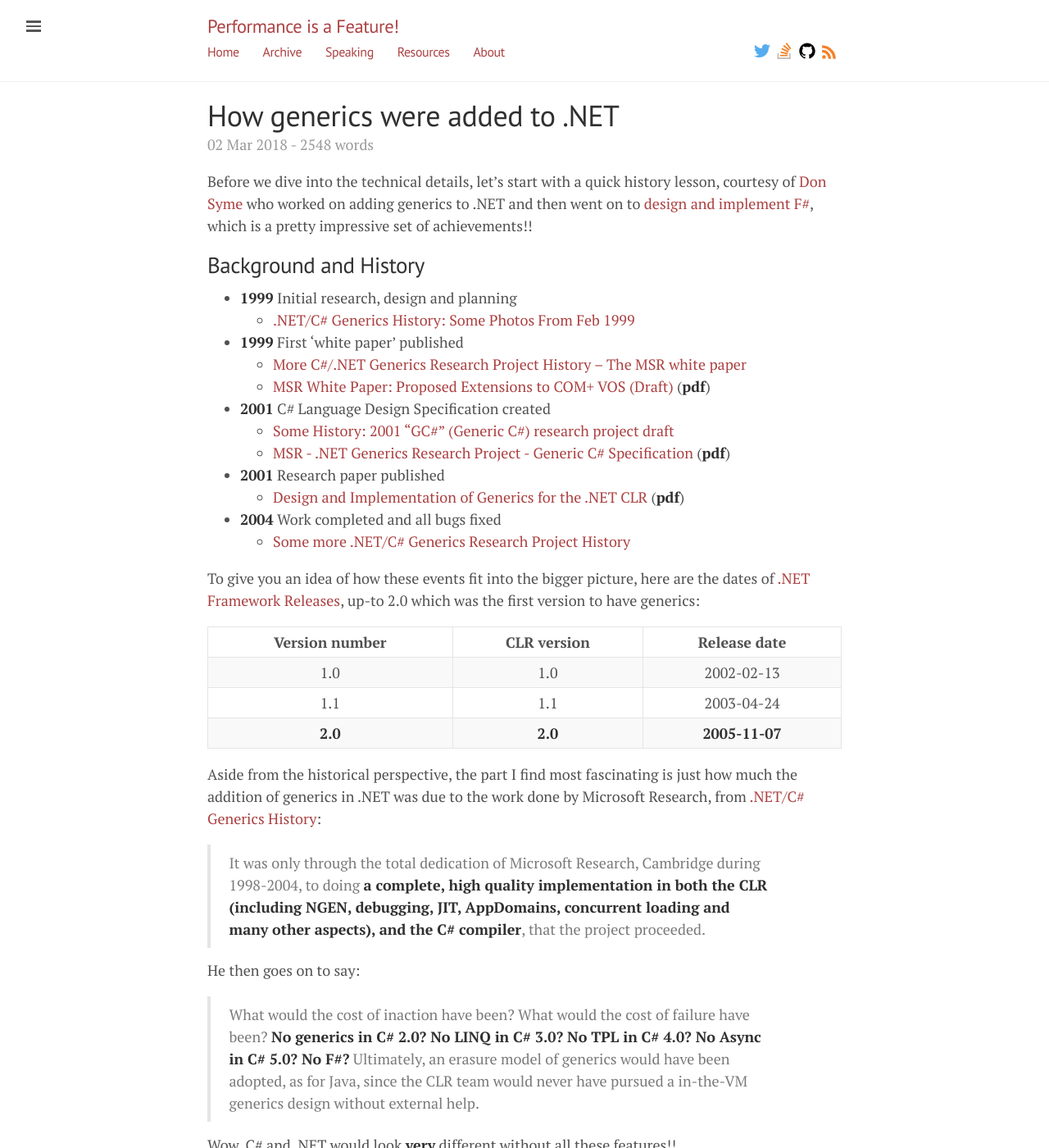
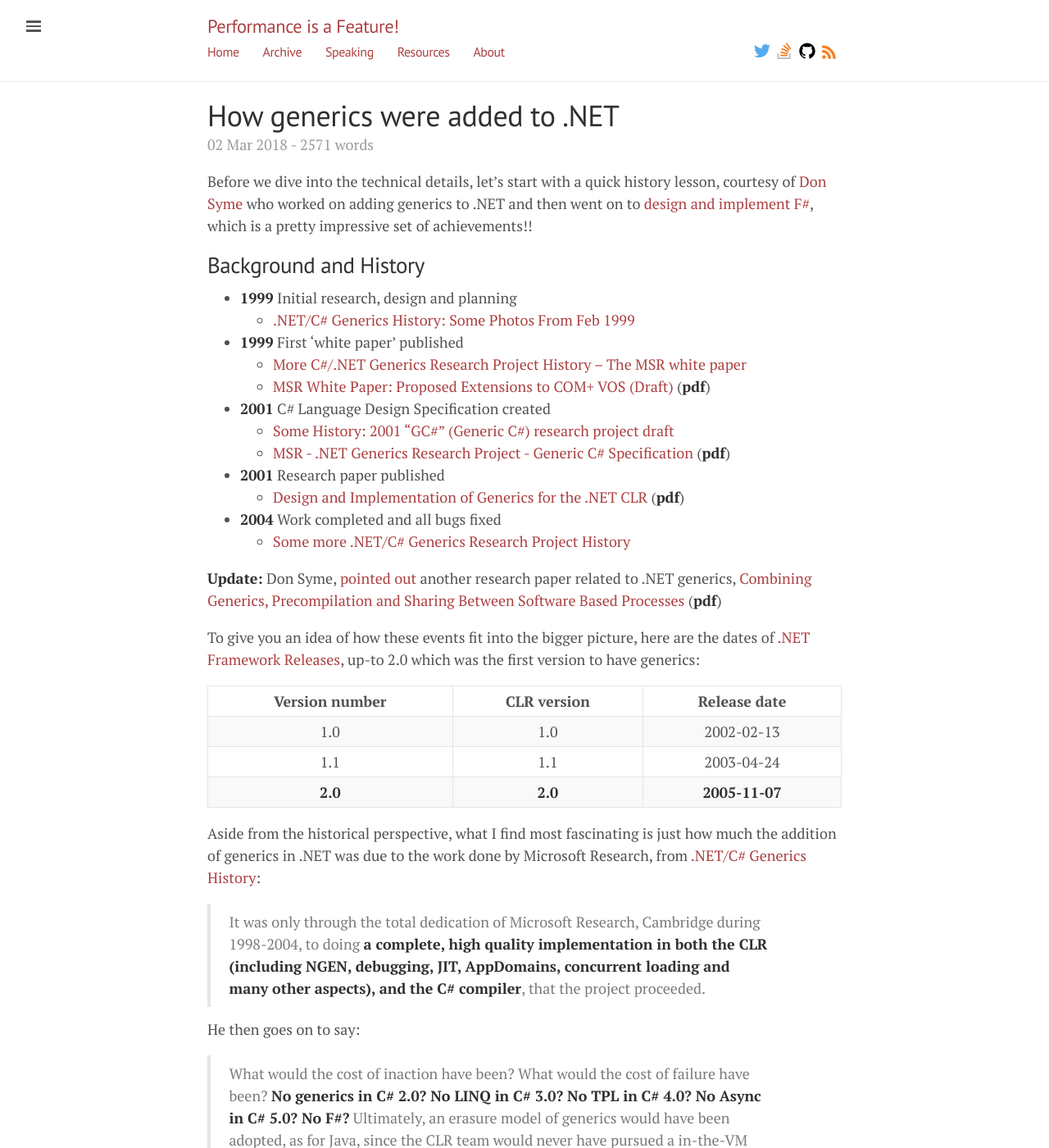
Before and after one commit to mattwarren/mattwarren.github.io, a Jekyll site: the page built from _posts/2018-03-02-How-generics-were-added-to-.NET.md, in a window 1280 px wide and 1400 px high. Shown: the whole window at 82% size. Built offline with Jekyll 4.4.1, drawn with Linux system fonts in a browser that asks for light colours; nearby versions of some CDN libraries; comment, search, counter and statistics services are not loaded.

Commit message:
Added extra research paper

```diff
--- a/_posts/2018-03-02-How-generics-were-added-to-.NET.md
+++ b/_posts/2018-03-02-How-generics-were-added-to-.NET.md
@@ -22,6 +22,8 @@
 - **2004** Work completed and all bugs fixed
   - [Some more .NET/C# Generics Research Project History](https://blogs.msdn.microsoft.com/dsyme/2012/06/26/some-more-netc-generics-research-project-history/)
 
+**Update:** Don Syme, [pointed out](https://twitter.com/dsyme/status/969928172597858305) another research paper related to .NET generics, [Combining Generics, Precompilation and Sharing Between Software Based Processes](https://www.microsoft.com/en-us/research/wp-content/uploads/2016/02/space2004generics.pdf) (**pdf**)
+
 To give you an idea of how these events fit into the bigger picture, here are the dates of [.NET Framework Releases](https://en.wikipedia.org/wiki/.NET_Framework), up-to 2.0 which was the first version to have generics:
 
 | Version number | CLR version | Release date |
@@ -30,7 +32,7 @@
 | 1.1 |	1.1 |	2003-04-24 |
 | **2.0** | **2.0** | **2005-11-07** |
 
-Aside from the historical perspective, the part I find most fascinating is just how much the addition of generics in .NET was due to the work done by Microsoft Research, from [.NET/C# Generics History](https://blogs.msdn.microsoft.com/dsyme/2011/03/15/netc-generics-history-some-photos-from-feb-1999/):
+Aside from the historical perspective, what I find most fascinating is just how much the addition of generics in .NET was due to the work done by Microsoft Research, from [.NET/C# Generics History](https://blogs.msdn.microsoft.com/dsyme/2011/03/15/netc-generics-history-some-photos-from-feb-1999/):
 
 > It was only through the total dedication of Microsoft Research, Cambridge during 1998-2004, to doing **a complete, high quality implementation in both the CLR (including NGEN, debugging, JIT, AppDomains, concurrent loading and many other aspects), and the C# compiler**, that the project proceeded.
 
```
